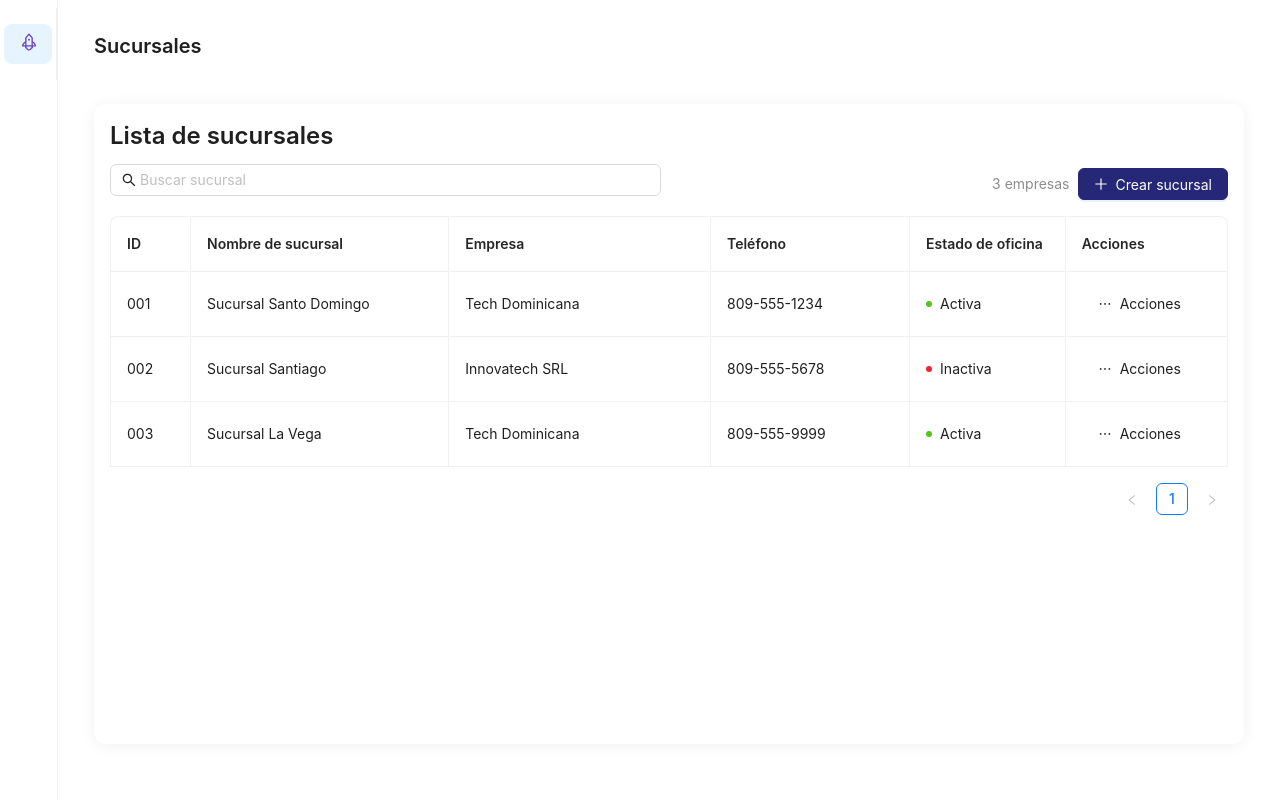
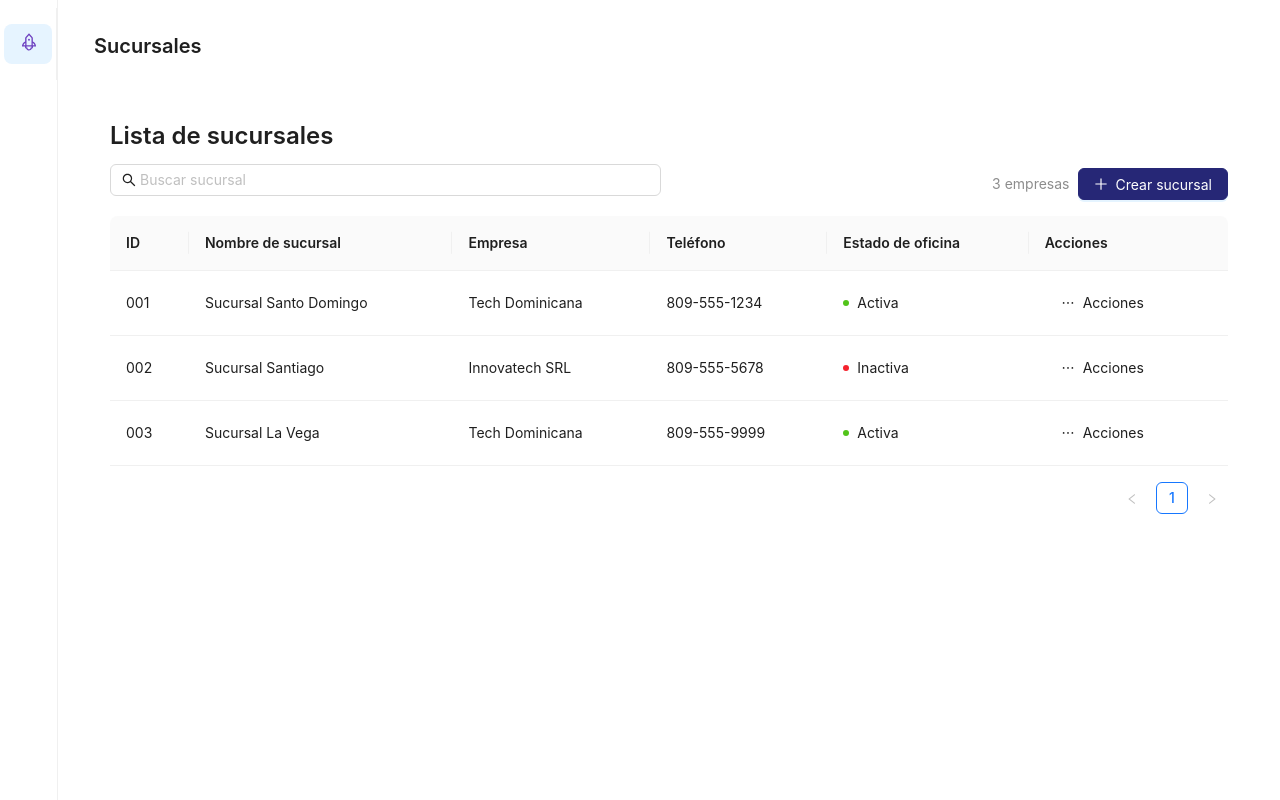
Before and after one commit to dojhoanrd-jw/Lista-de-sucursales, a React (Vite) app: page / in a window 1280 px wide. Built offline with nearby package versions, Linux system fonts and the light colour scheme.

Commit message:
Nuevo diseño de tabla

```diff
--- a/src/components/ListaSucursales.css
+++ b/src/components/ListaSucursales.css
@@ -12,124 +12,3 @@
   flex-direction: column;
   align-items: center;
 }
-
-.ls-content {
-  width: 100%;
-  max-width: 1274px;
-  min-width: 0;
-}
-
-.ls-table-wrapper {
-  width: 100%;
-  min-width: 0;
-}
-
-@media (max-width: 1274px) {
-  .tabla-sucursales .ant-table-thead > tr > th,
-  .tabla-sucursales .ant-table-tbody > tr > td {
-    min-width: 120px !important;
-    max-width: none !important;
-    width: auto !important;
-    word-break: break-word;
-  }
-}
-@media (max-width: 900px) {
-  .tabla-sucursales .ant-table-thead > tr > th,
-  .tabla-sucursales .ant-table-tbody > tr > td {
-    min-width: 100px !important;
-    font-size: 13px;
-    padding: 8px 4px;
-  }
-}
-.tabla-sucursales .ant-table-thead > tr > th,
-.tabla-sucursales .ant-table-thead > tr > th.ant-table-cell-scrollbar {
-  background: #fff !important;
-  color: #262626 !important;
-}
-.tabla-sucursales .ant-table-thead > tr > th:nth-child(1),
-.tabla-sucursales .ant-table-tbody > tr > td:nth-child(1) {
-  width: 80px;
-  min-width: 80px;
-  max-width: 80px;
-}
-.tabla-sucursales .ant-table-thead > tr > th:nth-child(2),
-.tabla-sucursales .ant-table-tbody > tr > td:nth-child(2) {
-  width: 306px;
-  min-width: 140px;
-  max-width: 306px;
-}
-.tabla-sucursales .ant-table-thead > tr > th:nth-child(3),
-.tabla-sucursales .ant-table-tbody > tr > td:nth-child(3) {
-  width: 311px;
-  min-width: 140px;
-  max-width: 311px;
-}
-.tabla-sucursales .ant-table-thead > tr > th:nth-child(4),
-.tabla-sucursales .ant-table-tbody > tr > td:nth-child(4) {
-  width: 231px;
-  min-width: 120px;
-  max-width: 231px;
-}
-.tabla-sucursales .ant-table-thead > tr > th:nth-child(5),
-.tabla-sucursales .ant-table-tbody > tr > td:nth-child(5) {
-  width: 178px;
-  min-width: 100px;
-  max-width: 178px;
-}
-.tabla-sucursales .ant-table-thead > tr > th:nth-child(6),
-.tabla-sucursales .ant-table-tbody > tr > td:nth-child(6) {
-  width: 168px;
-  min-width: 100px;
-  max-width: 168px;
-}
-.tabla-sucursales .ant-table-tbody > tr.ant-table-row:hover > td,
-.tabla-sucursales .ant-table-tbody > tr > td.ant-table-cell-row-hover {
-  background: #f0f1fa !important;
-}
-.tabla-sucursales .ant-table-tbody > tr.ant-table-row-selected > td {
-  background: #e6e7f6 !important;
-}
-.tabla-sucursales .ant-table-tbody > tr > td.ant-table-cell-row-hover,
-.tabla-sucursales .ant-table-tbody > tr.ant-table-row-selected > td {
-  border-color: #262776 !important;
-}
-.tabla-sucursales .ant-table-thead > tr > th.ant-table-column-sort {
-  background: #262776 !important;
-}
-.tabla-sucursales .ant-table-thead > tr > th.ant-table-column-has-sorters:hover {
-  background: #35368c !important;
-}
-.tabla-sucursales .ant-table-thead > tr > th.ant-table-column-sort {
-  color: #fff !important;
-}
-.tabla-sucursales .ant-table-thead > tr > th .ant-table-column-sorters:hover {
-  color: #fff !important;
-}
-.tabla-sucursales .ant-table-thead > tr > th .anticon {
-  color: #fff !important;
-}
-.tabla-sucursales .ant-table-thead > tr > th.ant-table-column-sort .anticon {
-  color: #fff !important;
-}
-.tabla-sucursales .ant-table-thead > tr > th.ant-table-column-has-sorters:active {
-  background: #262776 !important;
-}
-.tabla-sucursales .ant-table-thead > tr > th.ant-table-column-has-sorters:focus {
-  background: #262776 !important;
-}
-
-.ant-btn-primary {
-  background-color: #262776 !important;
-  border-color: #262776 !important;
-}
-
-.ant-btn-primary:hover,
-.ant-btn-primary:focus {
-  background-color: #353593 !important;
-  border-color: #353593 !important;
-}
-
-.ant-btn-primary:active {
-  background-color: #1b1b59 !important;
-  border-color: #1b1b59 !important;
-}
--- a/src/components/ListaSucursales.jsx
+++ b/src/components/ListaSucursales.jsx
@@ -19,66 +19,11 @@ import {
   StopOutlined,
   DeleteOutlined
 } from '@ant-design/icons'
-import './ListaSucursales.css'
 import SucursalModal from './SucursalModal'
 
 const { Title, Text } = Typography
 
-const ListaSucursales = () => {
-  const [data, setData] = useState([
-    {
-      key: '1',
-      id: '001',
-      nombre: 'Sucursal Santo Domingo',
-      empresa: 'Tech Dominicana',
-      telefono: '809-555-1234',
-      estado: 'Activa',
-    },
-    {
-      key: '2',
-      id: '002',
-      nombre: 'Sucursal Santiago',
-      empresa: 'Innovatech SRL',
-      telefono: '809-555-5678',
-      estado: 'Inactiva',
-    },
-    {
-      key: '3',
-      id: '003',
-      nombre: 'Sucursal La Vega',
-      empresa: 'Tech Dominicana',
-      telefono: '809-555-9999',
-      estado: 'Activa',
-    },
-  ])
-  const [editingSucursal, setEditingSucursal] = useState(null)
-  const [search, setSearch] = useState('')
-  const [modalVisible, setModalVisible] = useState(false)
-  const [form] = SucursalModal.useFormInstance ? SucursalModal.useFormInstance() : []
-  const [isFormValid, setIsFormValid] = useState(false)
-
-  const filteredData = data.filter(suc =>
-    suc.nombre.toLowerCase().includes(search.toLowerCase()) ||
-    suc.empresa.toLowerCase().includes(search.toLowerCase()) ||
-    suc.telefono.toLowerCase().includes(search.toLowerCase()) ||
-    suc.id.toLowerCase().includes(search.toLowerCase())
-  )
-
-  const handleAction = (action, record) => {
-    if (action === 'editar') {
-      setEditingSucursal(record)
-      setModalVisible(true)
-      setIsFormValid(true)
-    } else if (action === 'desactivar') {
-      setData(data.map(suc =>
-        suc.key === record.key ? { ...suc, estado: 'Inactiva' } : suc
-      ))
-    } else if (action === 'eliminar') {
-      setData(data.filter(suc => suc.key !== record.key))
-    }
-  }
-
-  const columns = [
+const columns = (handleAction) => [
   {
     title: 'ID',
     dataIndex: 'id',
@@ -144,6 +89,59 @@ const ListaSucursales = () => {
   },
 ]
 
+const ListaSucursales = () => {
+  const [data, setData] = useState([
+    {
+      key: '1',
+      id: '001',
+      nombre: 'Sucursal Santo Domingo',
+      empresa: 'Tech Dominicana',
+      telefono: '809-555-1234',
+      estado: 'Activa',
+    },
+    {
+      key: '2',
+      id: '002',
+      nombre: 'Sucursal Santiago',
+      empresa: 'Innovatech SRL',
+      telefono: '809-555-5678',
+      estado: 'Inactiva',
+    },
+    {
+      key: '3',
+      id: '003',
+      nombre: 'Sucursal La Vega',
+      empresa: 'Tech Dominicana',
+      telefono: '809-555-9999',
+      estado: 'Activa',
+    },
+  ])
+  const [editingSucursal, setEditingSucursal] = useState(null)
+  const [search, setSearch] = useState('')
+  const [modalVisible, setModalVisible] = useState(false)
+  const [isFormValid, setIsFormValid] = useState(false)
+
+  const filteredData = data.filter(suc =>
+    suc.nombre.toLowerCase().includes(search.toLowerCase()) ||
+    suc.empresa.toLowerCase().includes(search.toLowerCase()) ||
+    suc.telefono.toLowerCase().includes(search.toLowerCase()) ||
+    suc.id.toLowerCase().includes(search.toLowerCase())
+  )
+
+  const handleAction = (action, record) => {
+    if (action === 'editar') {
+      setEditingSucursal(record)
+      setModalVisible(true)
+      setIsFormValid(true)
+    } else if (action === 'desactivar') {
+      setData(data.map(suc =>
+        suc.key === record.key ? { ...suc, estado: 'Inactiva' } : suc
+      ))
+    } else if (action === 'eliminar') {
+      setData(data.filter(suc => suc.key !== record.key))
+    }
+  }
+
   const handleCreateSucursal = (values) => {
     if (editingSucursal) {
       setData(data.map(suc =>
@@ -173,8 +171,7 @@ const ListaSucursales = () => {
   }
 
   return (
-    <div className="ls-container">
-      <div className="ls-content">
+    <div style={{ padding: 16, background: '#fff', borderRadius: 12, minHeight: '80vh', maxWidth: 1274, margin: '40px auto' }}>
       <Title level={3} style={{ marginBottom: 8, textAlign: 'left', width: '100%', fontWeight: 600 }}>
         Lista de sucursales
       </Title>
@@ -199,22 +196,19 @@ const ListaSucursales = () => {
                 setEditingSucursal(null)
                 setModalVisible(true)
               }}
+              style={{ backgroundColor: '#262776', borderColor: '#262776' }}
             >
               Crear sucursal
             </Button>
           </Space>
         </Col>
       </Row>
-        <div className="ls-table-wrapper">
       <Table
-            columns={columns}
+        columns={columns(handleAction)}
         dataSource={filteredData}
         pagination={{ pageSize: 5, responsive: true }}
-            bordered
-            className="tabla-sucursales"
         scroll={{ x: 900 }}
       />
-        </div>
       <SucursalModal
         visible={modalVisible}
         onCancel={() => {
@@ -226,7 +220,6 @@ const ListaSucursales = () => {
         editingSucursal={editingSucursal}
       />
     </div>
-    </div>
   )
 }
 
```
Also changed, not shown: src/components/MainLayout.css (line endings or trailing spaces). Lines whose indentation alone changed are shown as unchanged.
